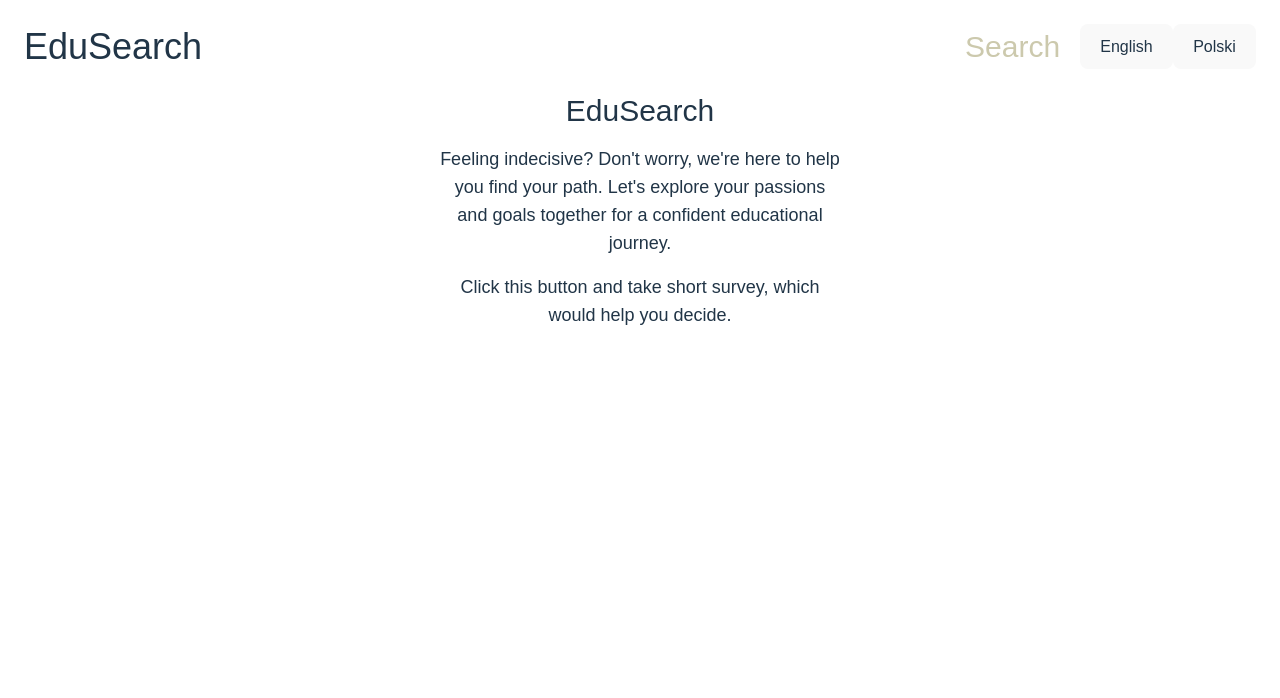
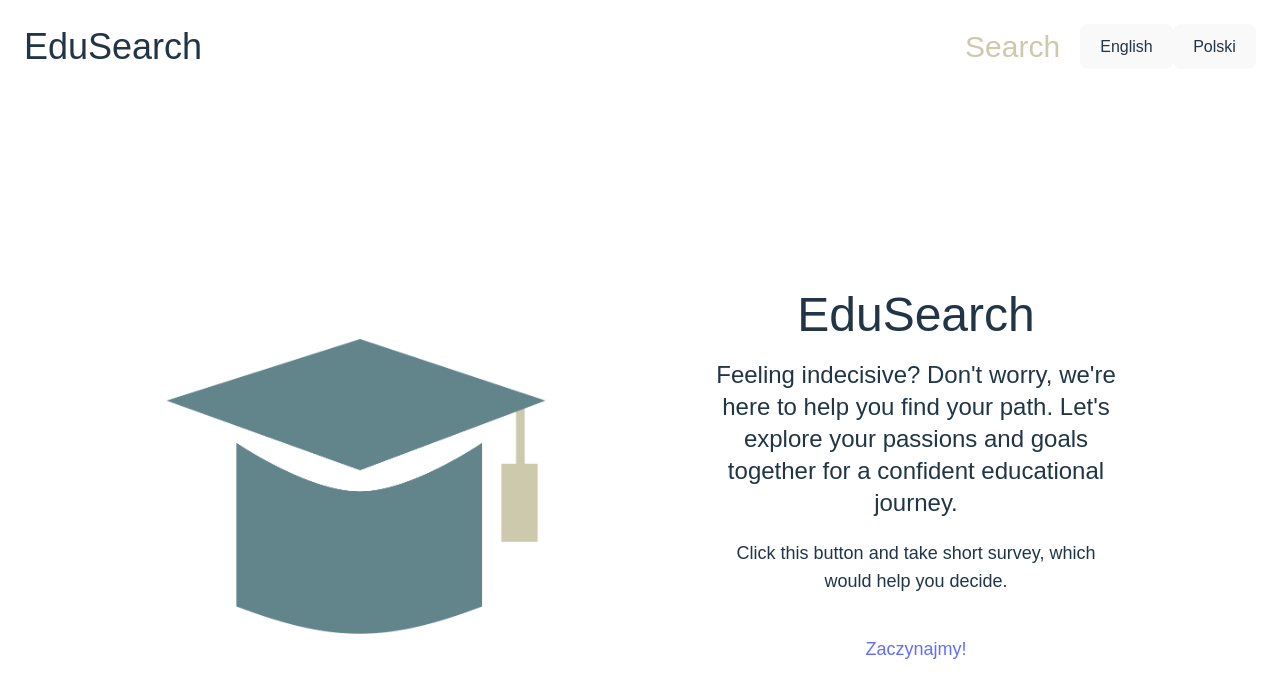
Before and after one commit to localhost-2137/frontend-hackyeah2023, a React (Vite) app: page / in a window 1280 px wide. Shown: the top 698 px of the page. Built offline with nearby package versions, Linux system fonts and the light colour scheme; a web font is replaced by a local one.

Commit message:
Index page

```diff
--- a/src/components/IndexInfo.tsx
+++ b/src/components/IndexInfo.tsx
@@ -1,16 +1,22 @@
-import {useTranslation} from "react-i18next";
+import { useTranslation } from "react-i18next";
+import Button from "./ui/Button";
 
 const IndexInfo = () => {
-    const {t} = useTranslation();
+    const { t } = useTranslation();
 
     return (
-        <main className="h-full flex gap-4 flex-col justify-center items-center text-center text-lg">
-            <h2 className="text-3xl">EduSearch</h2>
-            <p className="max-w-[400px]">Feeling indecisive? Don't worry, we're here to help you find your path. Let's
-                explore your passions and
-                goals together for a confident educational journey. </p>
-            <p className="max-w-[400px]">Click this button and take short survey, which would help you decide.</p>
+        <main className="flex flex-col-reverse md:flex-row gap-32 p-10 justify-between items-center text-center text-lg mt-10 max h-full">
+            <img src="/logo.png" alt="EduSearch Logo" className="w-96 md:hidden mb-5" />
+            <img src="/logo.png" alt="EduSearch Logo" className="w-96 hidden md:block" />
+            <div className="flex flex-col w-128 gap-5 ml-10">
+                <h1 className="text-5xl">EduSearch</h1>
+                <p className="max-w-[400px] text-2xl">Feeling indecisive? Don't worry, we're here to help you find your path. Let's explore your passions and goals together for a confident educational journey. </p>
+                <p className="max-w-[400px]">Click this button and take short survey, which would help you decide.</p>
+                <Button variant="green" isLink={true} to="/survey">{t("surveyLandingPageButton")}</Button>
+            </div>
+
         </main>
+
     )
 }
 
--- a/src/pages/Main.tsx
+++ b/src/pages/Main.tsx
@@ -1,7 +1,6 @@
 import {motion} from "framer-motion"
 import {Outlet, Link} from "react-router-dom"
 import LanguageSwitcher from "../components/LanguageSwitcher";
-import Button from "../components/ui/Button.tsx";
 
 const Main = () => {
 
@@ -20,7 +19,7 @@ const Main = () => {
                 </div>
 
             </header>
-            <main>
+            <main className="flex-1">
                 <Outlet/>
             </main>
         </motion.div>
```
Also changed, not shown: public/logo.png (added).
